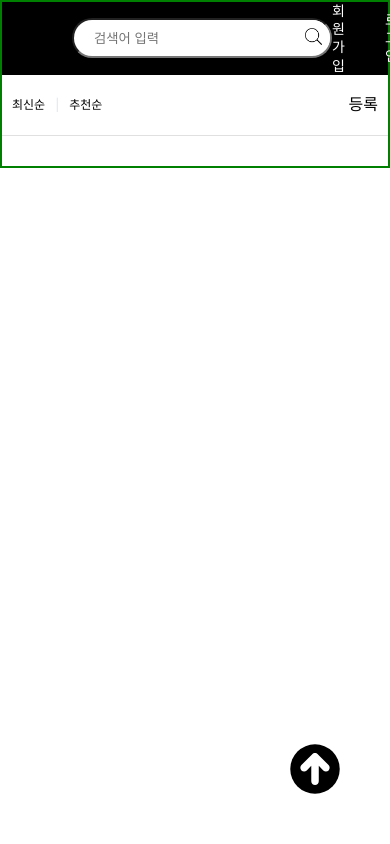
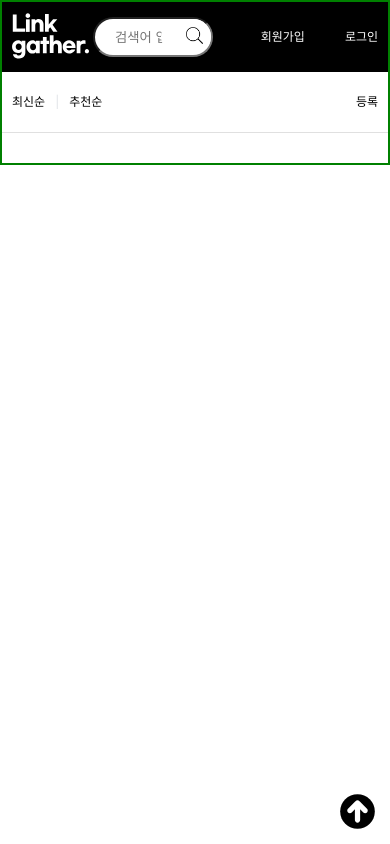
Before and after one commit to d0ngwooK1m/Hanghae99-Team2-Toy-project1, a Flask app: page / in a window 390 px wide. Run offline with Flask 2, Linux system fonts and the light colour scheme; data that the repository does not hold is empty; some libraries are stand-ins or nearby versions.

```diff
--- a/static/css/style.css
+++ b/static/css/style.css
@@ -392,10 +392,10 @@
 .arrow {
   position: fixed;
   cursor: pointer;
-  bottom: 50px;
-  right: 50px;
-  width: 50px;
-  height: 50px;
+  bottom: 15px;
+  right: 15px;
+  width: 35px;
+  height: 35px;
 }
 /* 리스트관련 css */
 .cardCloumn {
@@ -604,12 +604,58 @@
   }
   /* 팝업 크기 수정이 필요하시면 아래 widht를 조절해주세요. */
   .popup-content {
-    width: 500px;
-    border: 2px solid red;
+    width: 100%
   }
   .login-content,
   .signup-content {
     width: 250px;
     border: 2px solid pink;
   }
+  .cardRow,
+  .cardRow2 {
+  display: flex;
+  flex-wrap: wrap;
+  }
+  .ListBg {
+    position: relative;
+    cursor: pointer;
+    min-width: 270px;
+    margin: 10px auto;
+  }
+  .popup-wrap, .login-wrap {
+    position: absolute;
+    top: 50%;
+    left: 50%;
+    transform: translate(-50%, -50%);
+    max-height: 100vh;
+    z-index: 10;
+    width: 75%;
+  }
+  .popup-scroll-wrap {
+    max-height: 550px;
+  }
+  .topLogo {
+    display: inline-block;
+    height: 70px;
+    margin-right: 0px;
+    padding: 10px 0;
+  }
+  .search_form {
+    position: relative;
+    width: 120px;
+  }
+  .search_bar {
+    width: 120px;
+    height: 40px;
+    padding-left: 20px;
+    outline: none;
+    border-radius: 20px;
+  }
+  .member_box {
+    font-size: 12px;
+  }
+  .create-btn-fail {
+
+    font-size: 12px;
+  }
 }
```
